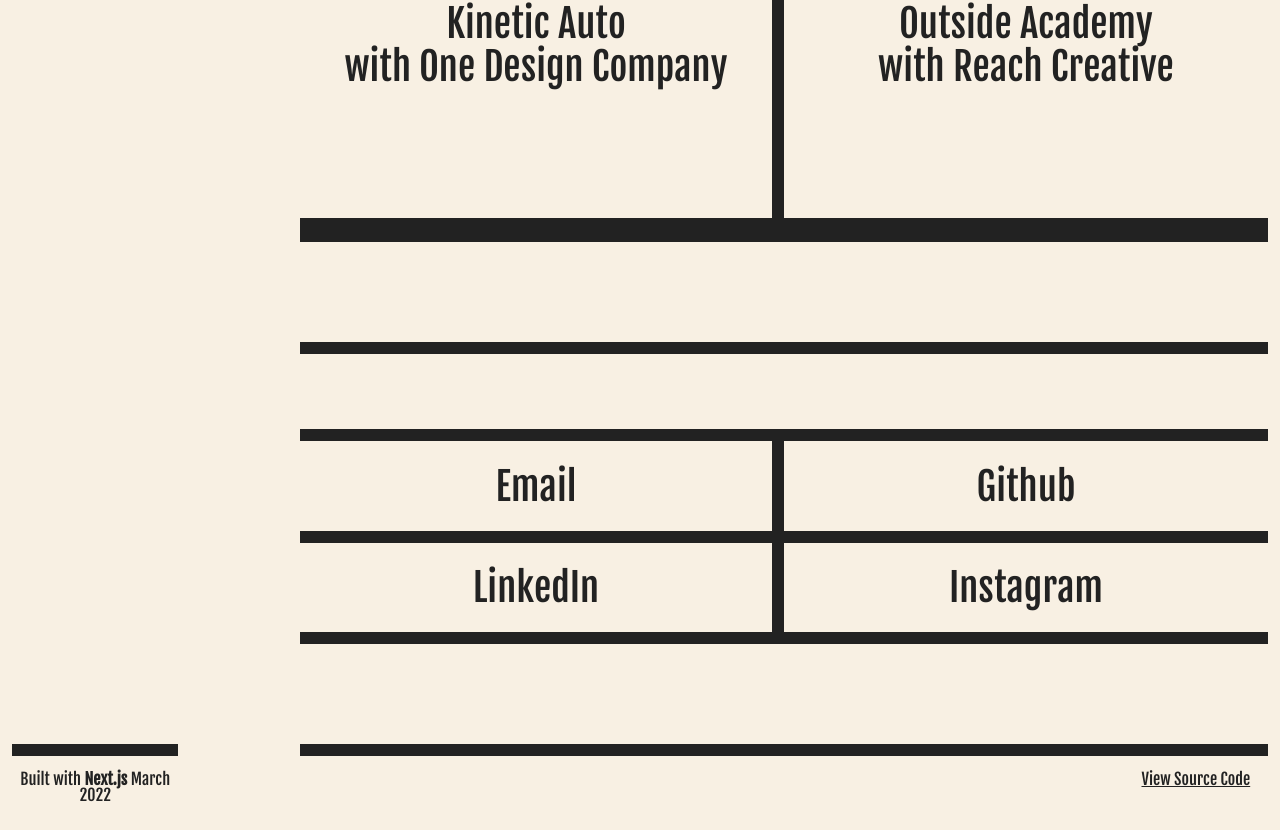
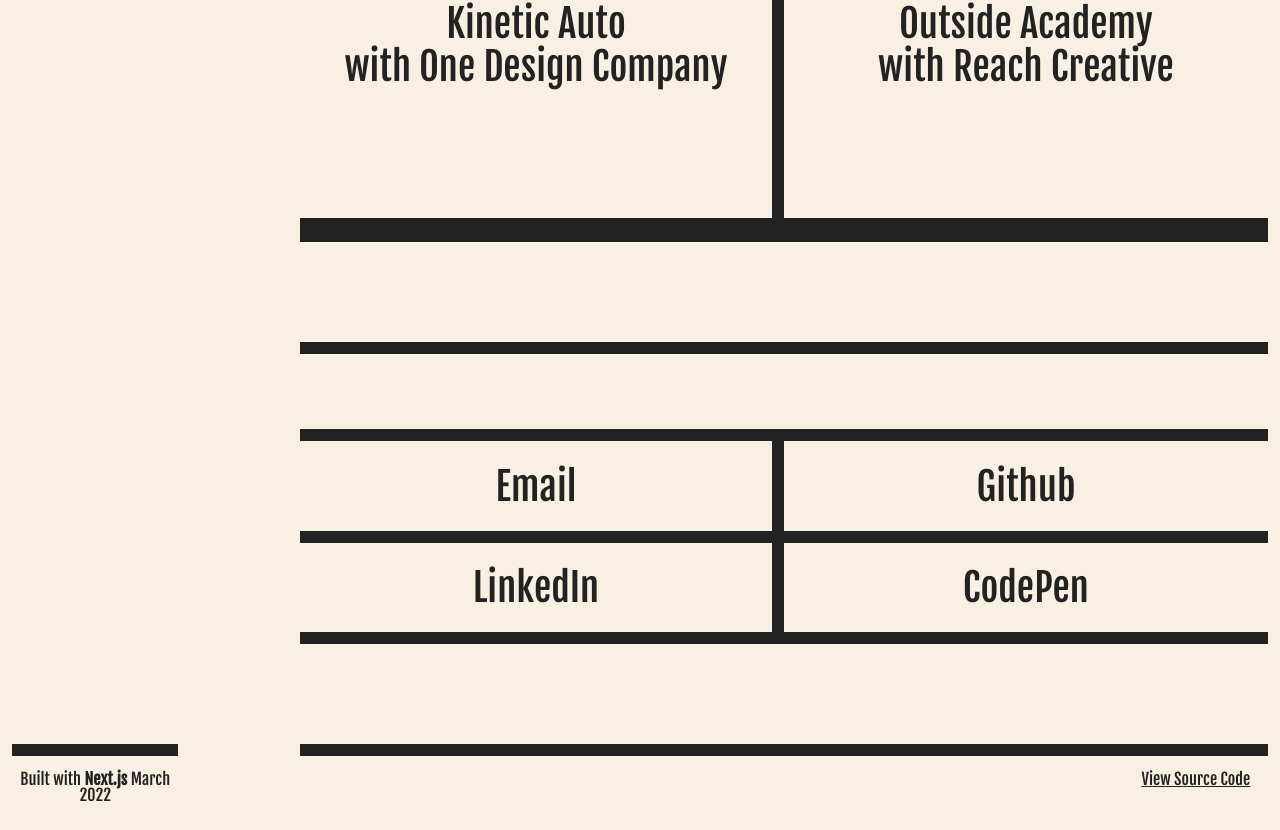
Before and after one commit to karlyhoffman/portfolio-2022, a Next.js app: page / in a window 1280 px wide. Shown: the part 5340-6170 px from the top of the page. Built offline with nearby package versions, Linux system fonts and the light colour scheme; a web font is replaced by a local one.

Commit message:
Update contact.js

```diff
--- a/data/contact.js
+++ b/data/contact.js
@@ -19,14 +19,14 @@
     label: 'LinkedIn',
     url: 'https://www.linkedin.com/in/karlyhoffman/',
   }),
+  new Contact({
+    label: 'CodePen',
+    url: 'https://codepen.io/karlyhoffman/',
+  }),
   // new Contact({
-  //   label: 'CodePen',
-  //   url: 'https://codepen.io/karlyhoffman/',
+  //   label: 'Instagram',
+  //   url: 'https://www.instagram.com/hungryhoff/',
   // }),
-  new Contact({
-    label: 'Instagram',
-    url: 'https://www.instagram.com/hungryhoff/',
-  }),
   // new Contact({
   //   label: "Ello",
   //   url: "https://ello.co/ello-govna",
```
